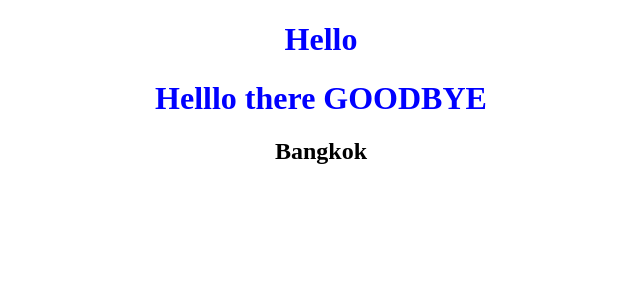
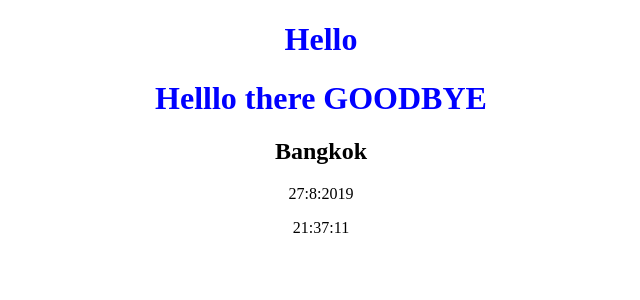
Before and after one commit to sirscratchalot/react-node-base, a React app: page / in a window 1280 px wide. Shown: the top 300 px of the page, without its empty margins (319-959 px from the left). Built offline with nearby package versions, Linux system fonts and the light colour scheme; no server answers.

Commit message:
modified dateTime.jsx

```diff
--- a/src/client/dateTime.jsx
+++ b/src/client/dateTime.jsx
@@ -13,13 +13,17 @@ export default class DateTime extends Component {
     const offset = destOffset-localoffset;
     const dt = new Date( new Date().getTime() + offset * 3600 * 1000)
 
+
     return dt;
  }
 
  render() {
+     const timezone = this.timeZone();
     return (
       <div>
-        <h2> Bangkok  {this.timeZone().d}</h2>
+        <h2> Bangkok </h2>
+<p>{timezone.getDate()}:{timezone.getMonth()}:{timezone.getFullYear()}</p>
+<p>{timezone.getHours()}:{timezone.getMinutes()}:{timezone.getSeconds()}</p>
       </div>
     );
   }
```
